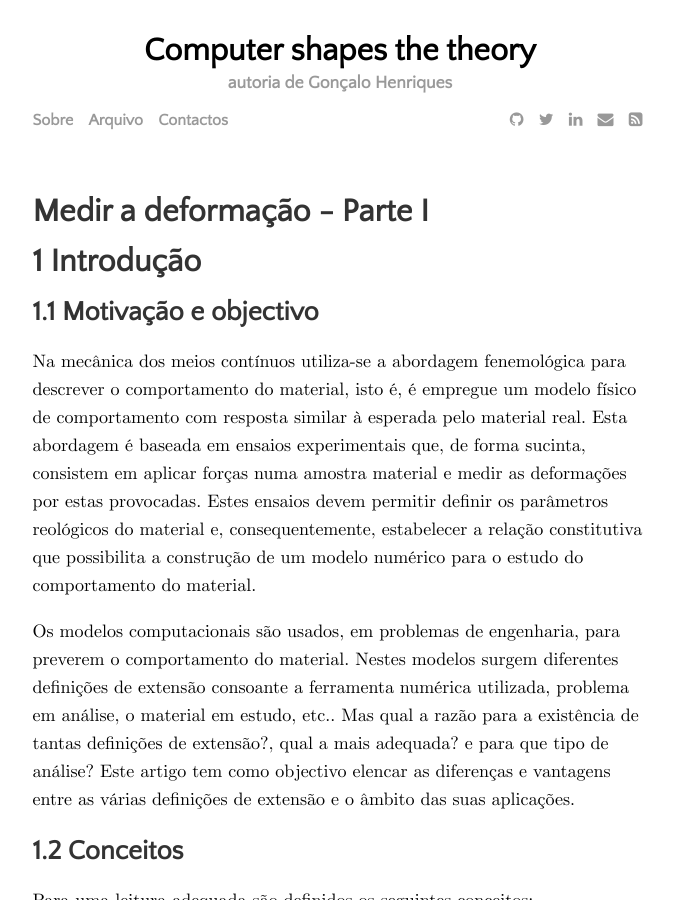
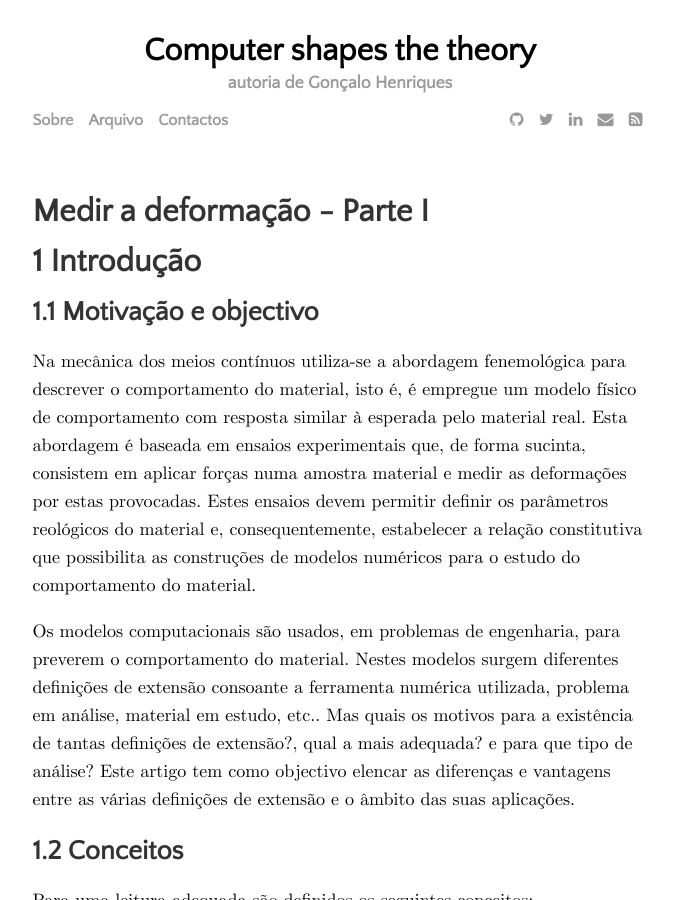
Before and after one commit to gonhen/gonhen.github.io, a Jekyll site: the page built from _posts/2019-10-11-deformation.md, in a window 1280 px wide and 900 px high. Shown: the whole window, without its empty margins (300-974 px from the left). Built offline with Jekyll 4.4.1, drawn with Linux system fonts in a browser that asks for light colours; some web fonts are replaced; formulas are drawn with MathJax 3.

Commit message:
alteração na introdução

```diff
--- a/_posts/2019-10-11-deformation.md
+++ b/_posts/2019-10-11-deformation.md
@@ -17,13 +17,13 @@ abordagem é baseada em ensaios experimentais que, de forma sucinta, consistem e
 aplicar forças numa amostra material e medir as deformações por estas
 provocadas. Estes ensaios devem permitir definir os parâmetros reológicos do
 material e, consequentemente, estabelecer a relação constitutiva que
-possibilita a construção de um modelo numérico para o estudo do comportamento do
+possibilita as construções de modelos numéricos para o estudo do comportamento do
 material.
 
 Os modelos computacionais são usados, em problemas de engenharia, para
 preverem o comportamento do material. Nestes modelos surgem diferentes
 definições de extensão consoante a ferramenta numérica utilizada, problema em
-análise, o material em estudo, etc.. Mas qual a razão para a existência de
+análise, material em estudo, etc.. Mas quais os motivos para a existência de
 tantas definições de extensão?,
 qual a mais adequada? e para que tipo de análise?
 Este artigo tem como objectivo elencar as diferenças e vantagens entre as várias
```
